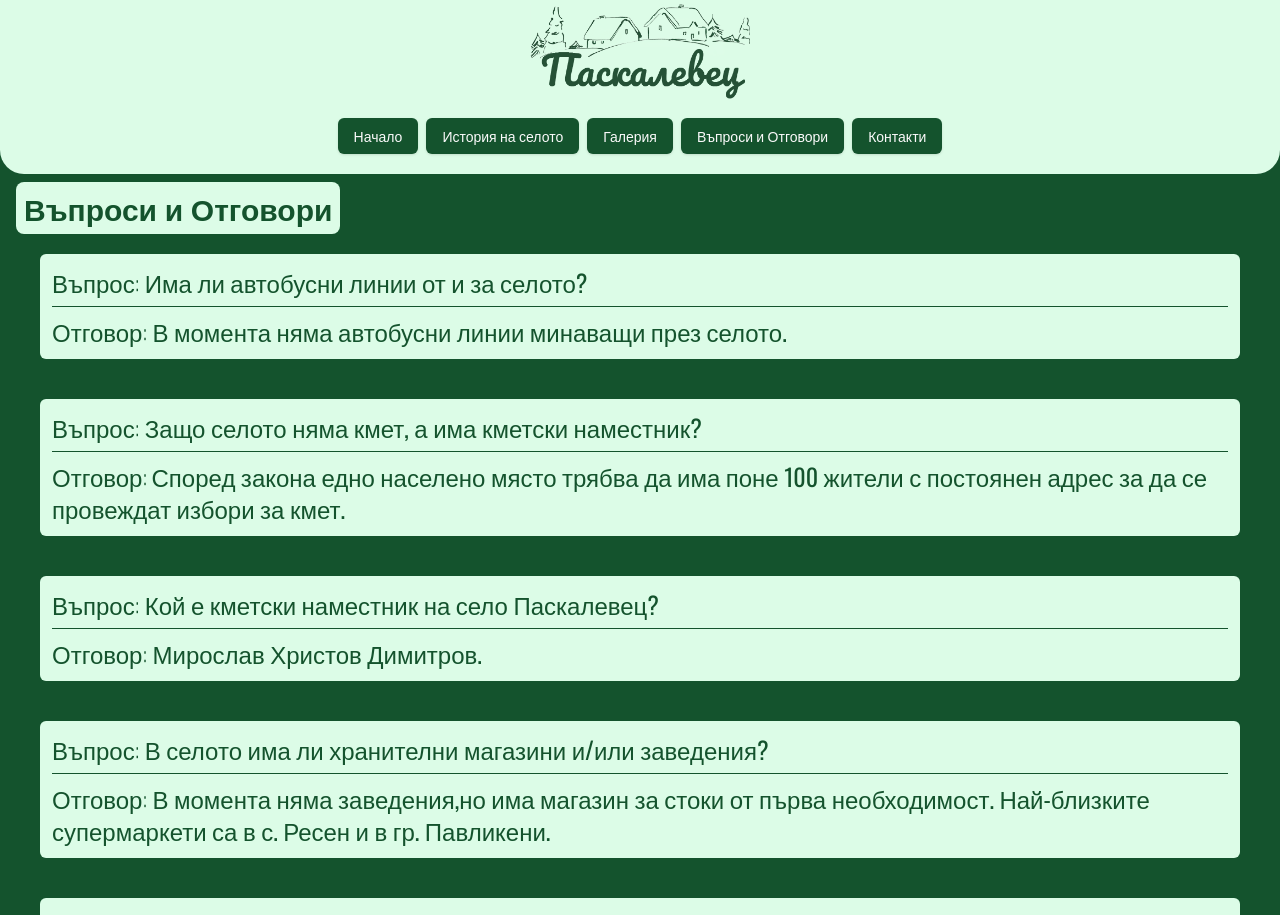
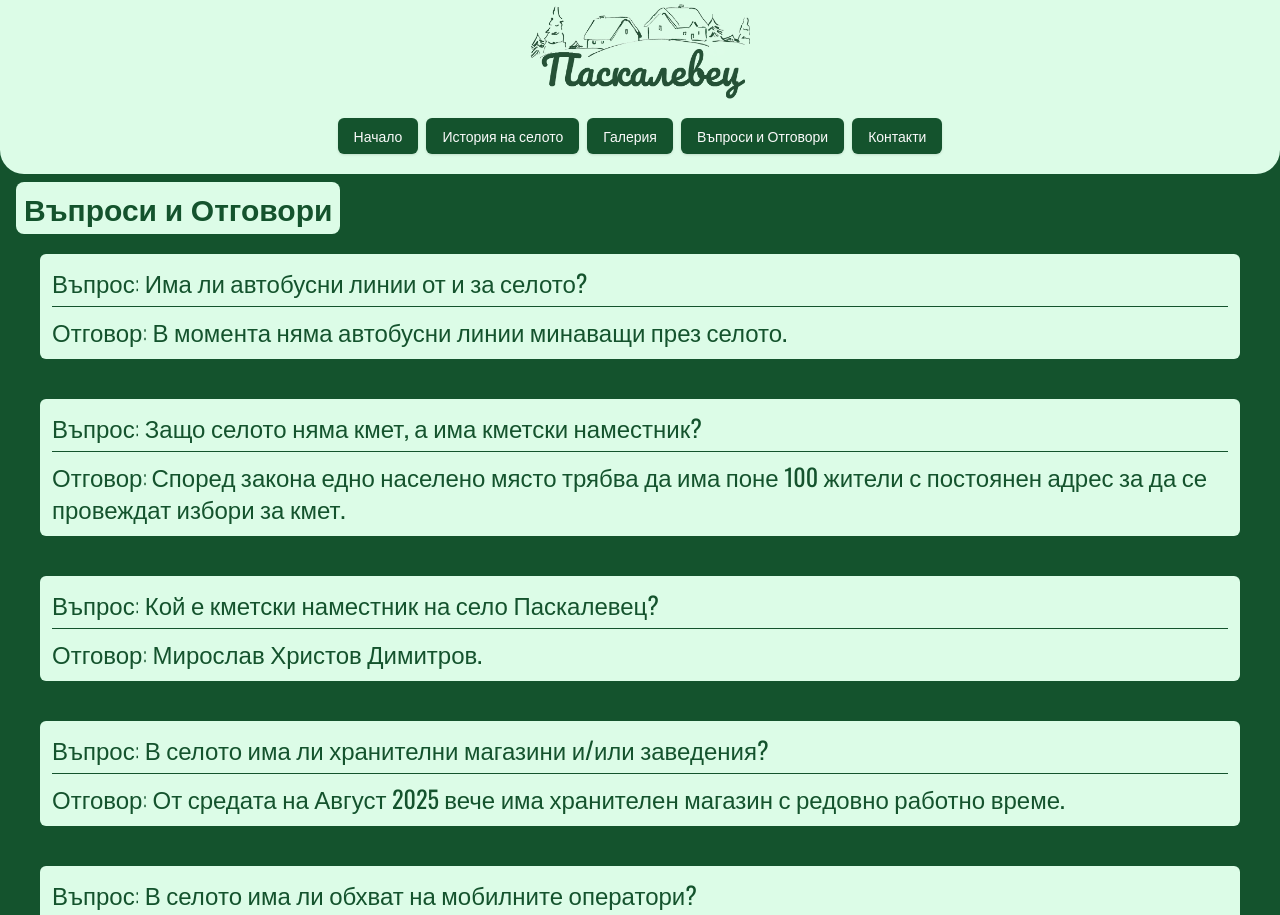
Before and after one commit to thetanaz/paskalevetsinfo, a Next.js app: page /qna in a window 1280 px wide. Shown: the top 915 px of the page. Built offline with nearby package versions, Linux system fonts and the light colour scheme.

Commit message:
change grocery store question

```diff
--- a/app/qna/page.tsx
+++ b/app/qna/page.tsx
@@ -49,9 +49,7 @@ const page = () => {
           </h2>
           <div className="border-b  border-b-green-900 w-full" />
           <h2>
-            <span className="font-extralight">Отговор:</span> В момента няма
-            заведения,но има магазин за стоки от първа необходимост.
-            Най-близките супермаркети са в с. Ресен и в гр. Павликени.
+            <span className="font-extralight">Отговор:</span> От средата на Август 2025 вече има хранителен магазин с редовно работно време.
           </h2>
         </li>
 
```
